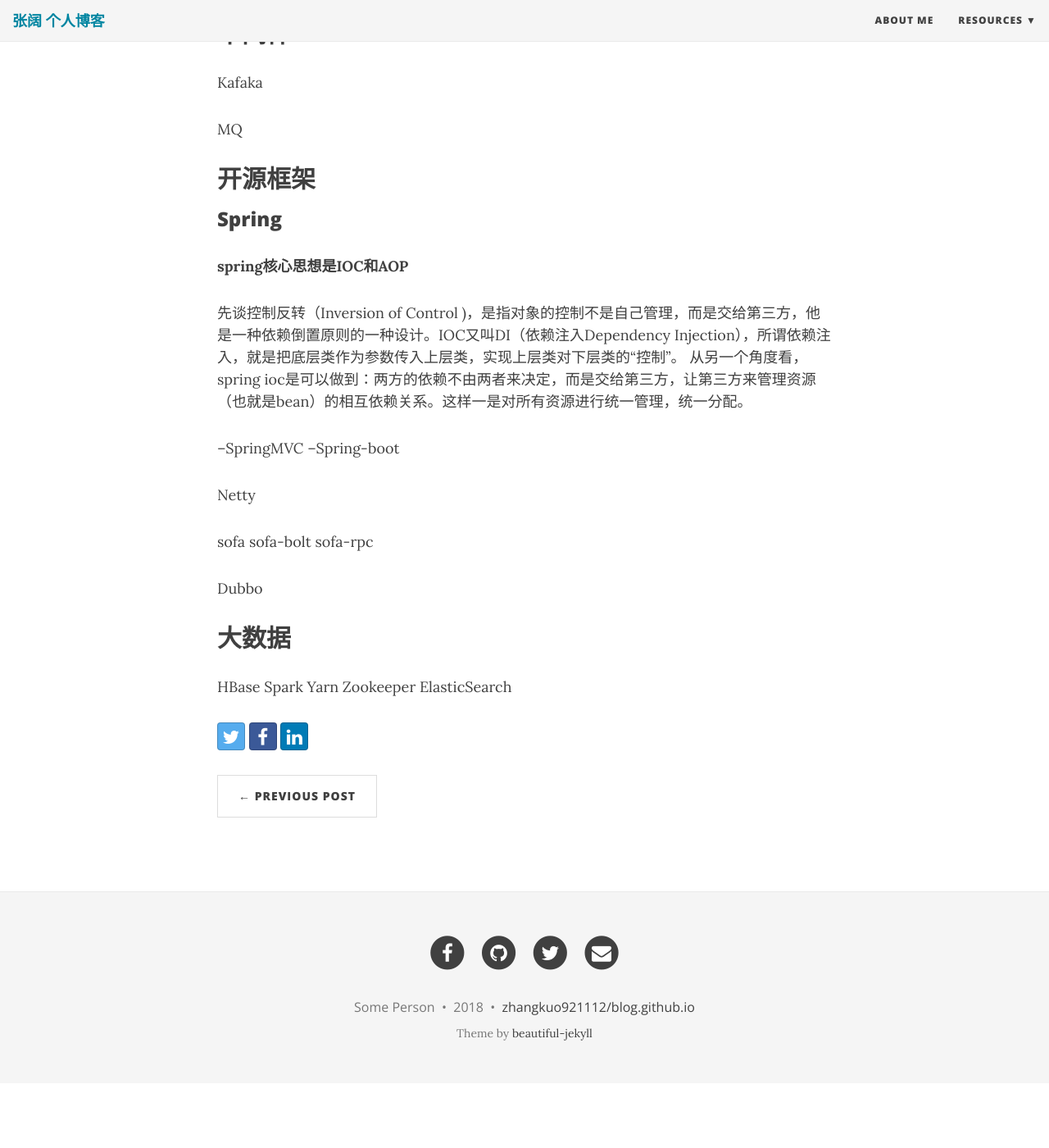
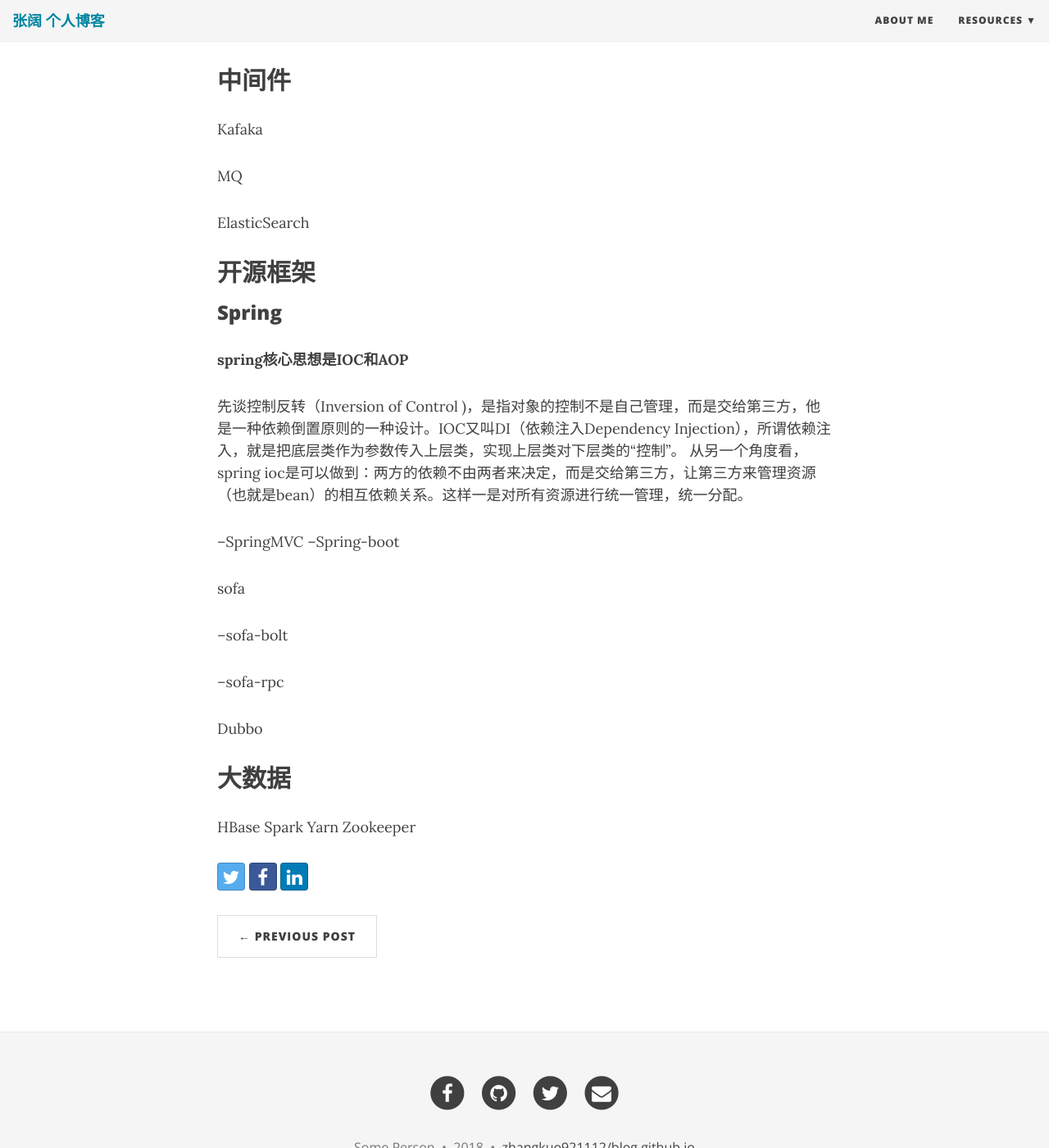
Before and after one commit to buoooou/blog.github.io, a Jekyll site: the page built from _posts/2018-05-18-java.md, in a window 1280 px wide and 1400 px high, scrolled down 1925 px. Shown: the whole window at 82% size. Built offline with Jekyll 4.4.1, drawn with Linux system fonts in a browser that asks for light colours; nearby versions of some CDN libraries; before the commit the page ends 3246 px from its top, so only the background shows below that.

Commit message:
Create 2018-05-18-java.md

```diff
--- a/_posts/2018-05-18-java.md
+++ b/_posts/2018-05-18-java.md
@@ -115,11 +119,14 @@
 --SpringMVC
 --Spring-boot
 
-Netty
+
 
 sofa
-sofa-bolt
-sofa-rpc
+
+--sofa-bolt
+
+
+--sofa-rpc
 
 Dubbo
 
```
Also changed, not shown: other parts of _posts/2018-05-18-java.md (+4 -1 lines).
